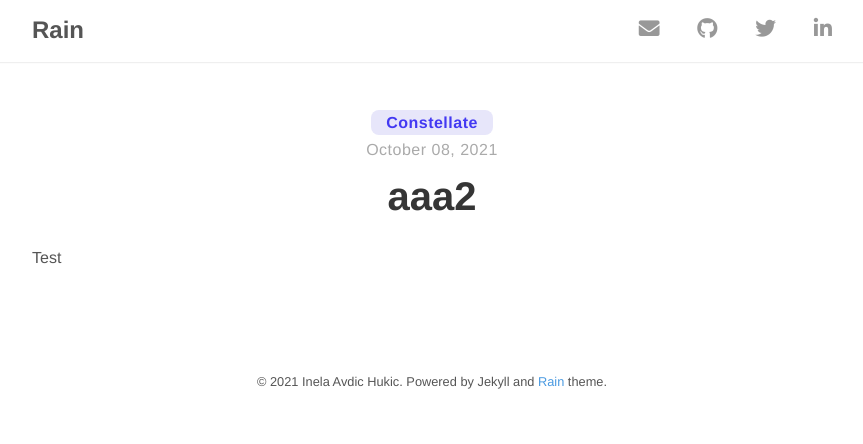
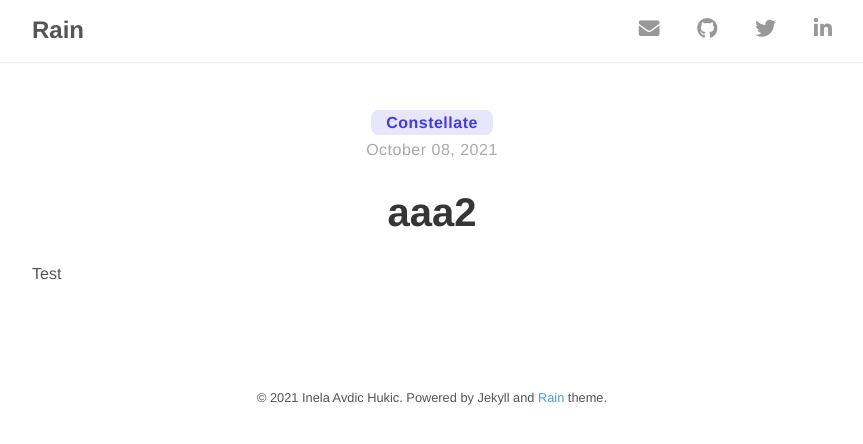
Before and after one commit to cns-nitroapp/blog, a Jekyll site: the page built from _posts/2021-10-08-123.md, in a window 1280 px wide. Shown: the top 444 px of the page, without its empty margins (208-1071 px from the left). Built offline with Jekyll 4.4.1, drawn with Linux system fonts in a browser that asks for light colours; nearby versions of some CDN libraries.

Commit message:
Update title

```diff
--- a/_layouts/post.html
+++ b/_layouts/post.html
@@ -11,7 +11,7 @@ layout: default
     {% endif %}
   </div>
   <h1 class="post-title">
-    <div>{{ page.title }}</div>
+    <div class="title-padding">{{ page.title }}</div>
   </h1>
 
   {{ content }}
--- a/assets/post.css
+++ b/assets/post.css
@@ -4,6 +4,10 @@
     padding: 4px 15px!important;
     border-radius: 8px;
     font-style: normal !important;
-    font-weight: bold;
+    font-weight: 600;
     text-align: center!important;
 }
+
+.title-padding{
+    padding-top: 2%;
+}
```
